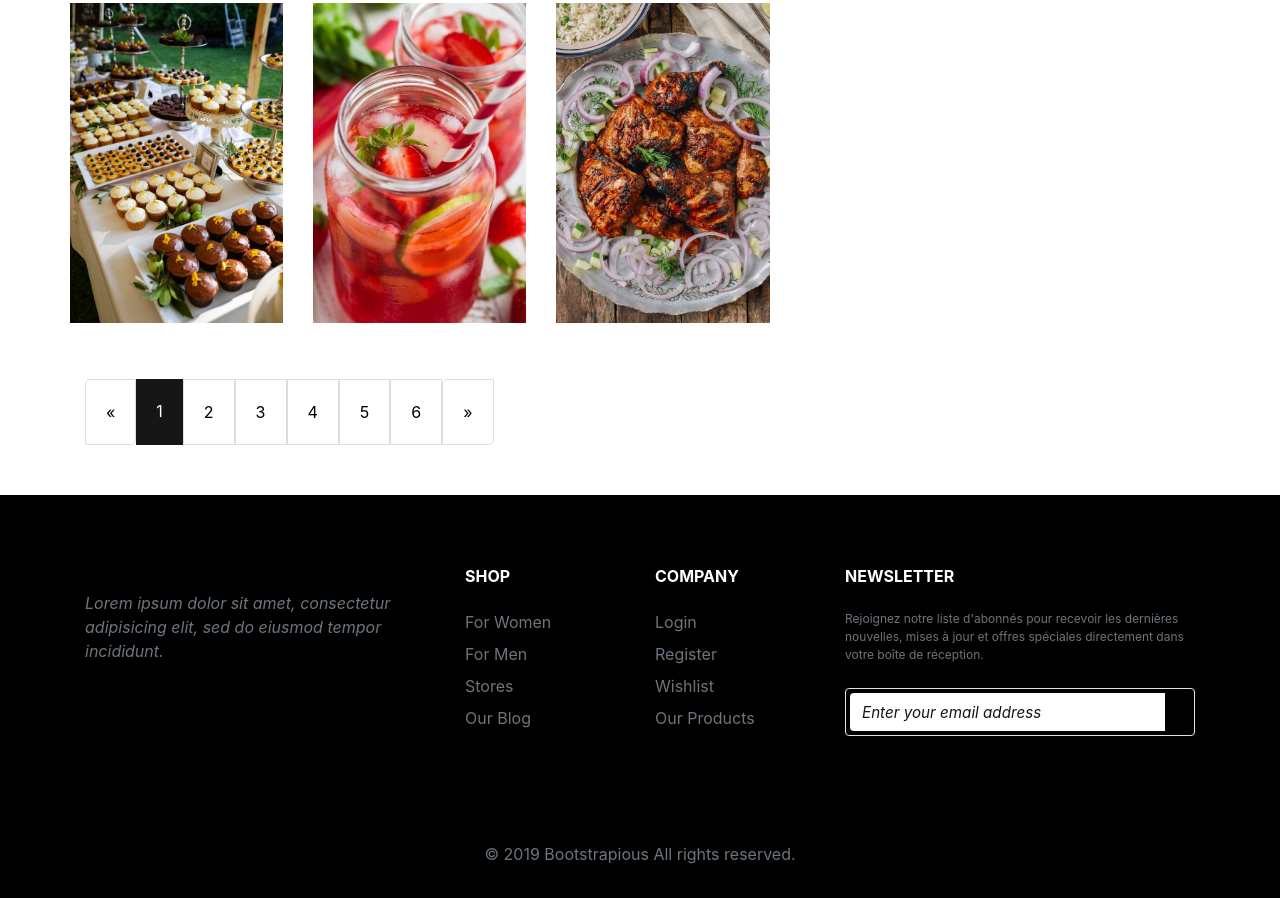
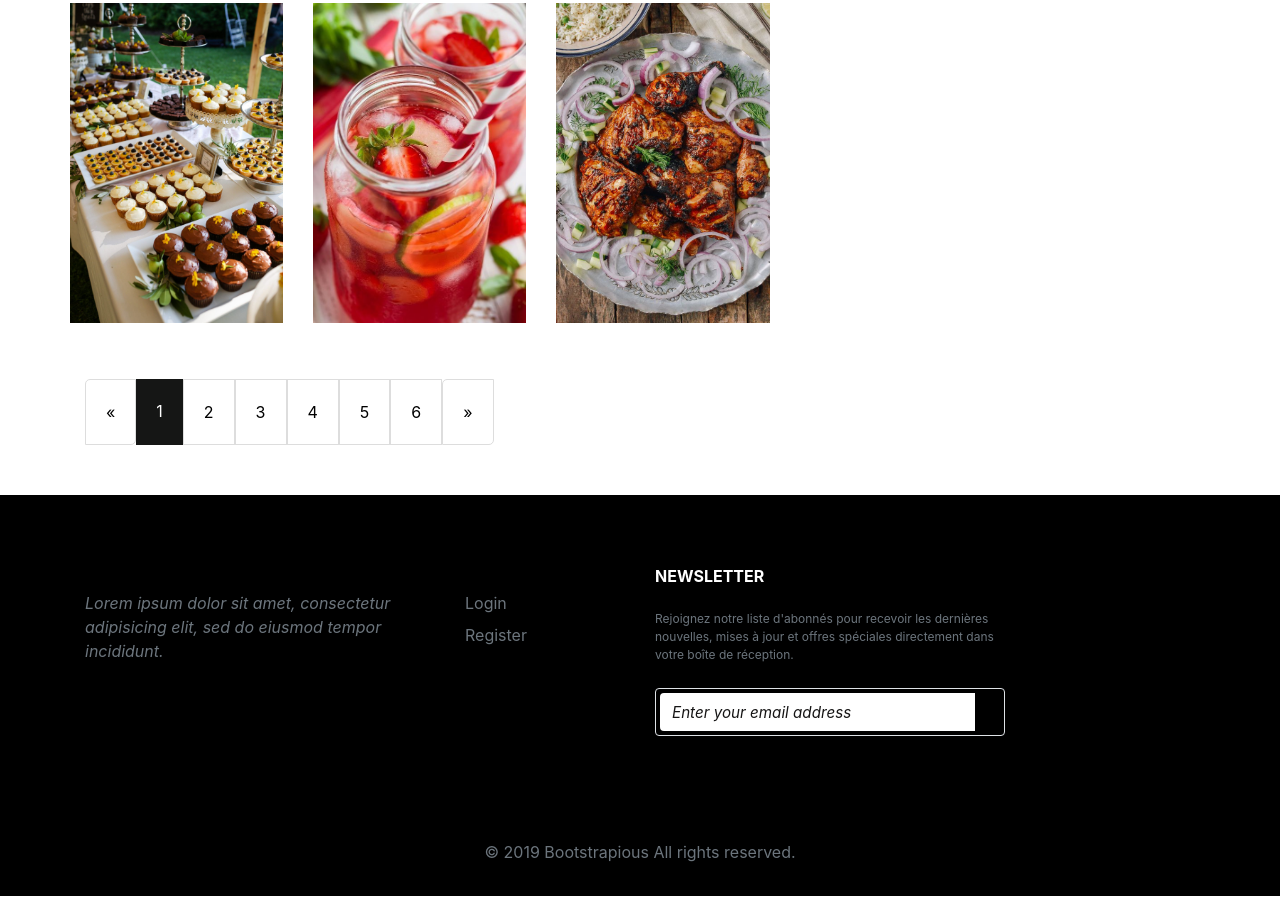
Before and after one commit to BaronElit/BaronElit.github.io, a plain HTML site: page page/album.html in a window 1280 px wide. Shown: the part 1945-2843 px from the top of the page. Drawn offline with nearby package versions, Linux system fonts and the light colour scheme.

Commit message:
version2

```diff
--- a/page/album.html
+++ b/page/album.html
@@ -122,22 +122,22 @@
           <li class="list-inline-item"><a href="#" target="_blank" title="vimeo"><i class="fa fa-vimeo"></i></a></li>
         </ul>
       </div>
-            <div class="col-lg-2 col-md-6 mb-4 mb-lg-0">
-              <h6 class="text-uppercase font-weight-bold mb-4">Shop</h6>
+     <!-- <div class="col-lg-2 col-md-6 mb-4 mb-lg-0">
+        <h6 class="text-uppercase font-weight-bold mb-4"></h6>
         <ul class="list-unstyled mb-0">
           <li class="mb-2"><a href="#" class="text-muted">For Women</a></li>
           <li class="mb-2"><a href="#" class="text-muted">For Men</a></li>
           <li class="mb-2"><a href="#" class="text-muted">Stores</a></li>
           <li class="mb-2"><a href="#" class="text-muted">Our Blog</a></li>
         </ul>
-            </div>
+      </div>-->
       <div class="col-lg-2 col-md-6 mb-4 mb-lg-0">
-              <h6 class="text-uppercase font-weight-bold mb-4">Company</h6>
+        <h6 class="text-uppercase font-weight-bold mb-4"></h6>
         <ul class="list-unstyled mb-0">
           <li class="mb-2"><a href="#" class="text-muted">Login</a></li>
           <li class="mb-2"><a href="#" class="text-muted">Register</a></li>
-                <li class="mb-2"><a href="#" class="text-muted">Wishlist</a></li>
-                <li class="mb-2"><a href="#" class="text-muted">Our Products</a></li>
+          <!--<li class="mb-2"><a href="#" class="text-muted">Wishlist</a></li>
+          <li class="mb-2"><a href="#" class="text-muted">Our Products</a></li>-->
         </ul>
       </div>
       <div class="col-lg-4 col-md-6 mb-lg-0">
@@ -163,6 +163,7 @@
   </div>
 </footer>
 
+
    <!-- <script src="bootstrap-4.3.1-dist/js/jquery-3.6.0.js"></script>
     <script src="bootstrap-4.3.1-dist/js/bootstrap.js"></script>-->
     <script src="https://code.jquery.com/jquery-3.4.1.slim.min.js" integrity="sha384-J6qa4849blE2+poT4WnyKhv5vZF5SrPo0iEjwBvKU7imGFAV0wwj1yYfoRSJoZ+n" crossorigin="anonymous"></script>
```
Also changed, not shown: index.html (+6 -6 lines), page/boutique.html (+6 -6 lines), page/contact.html (+7 -6 lines). Lines whose indentation alone changed are shown as unchanged.
